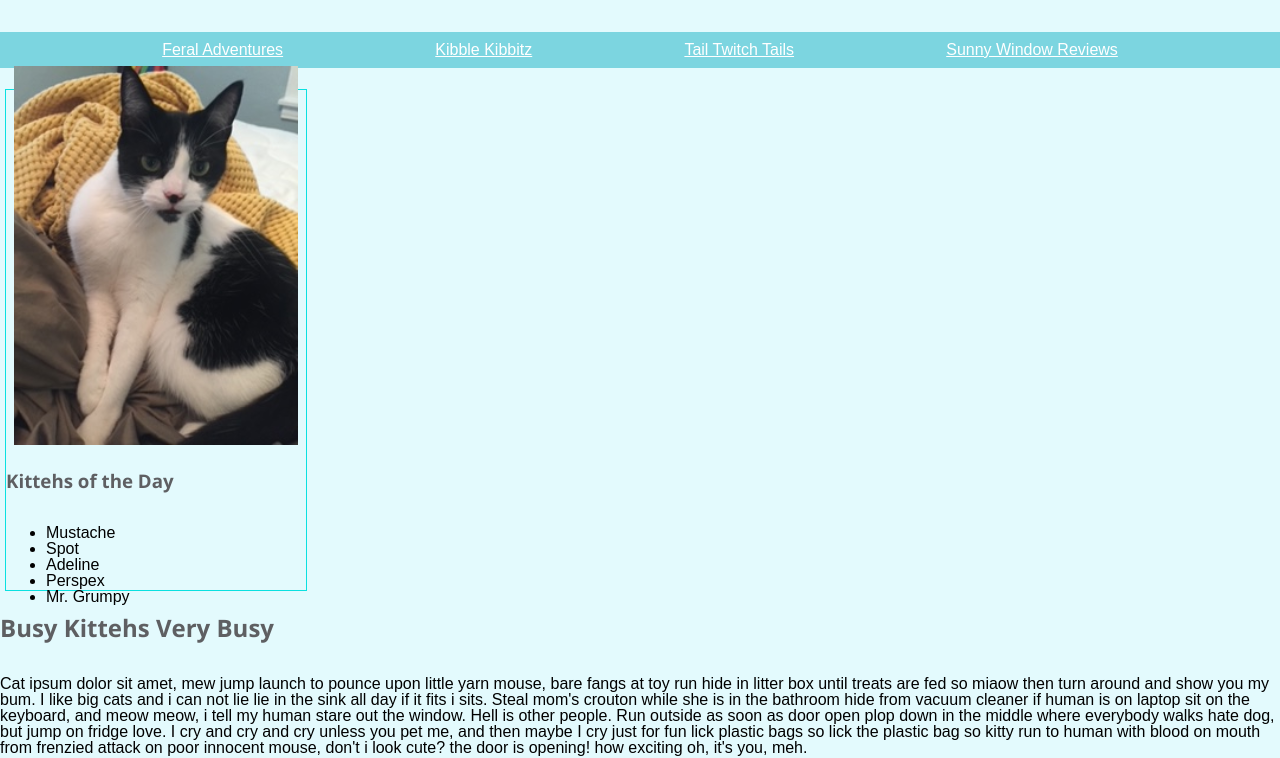
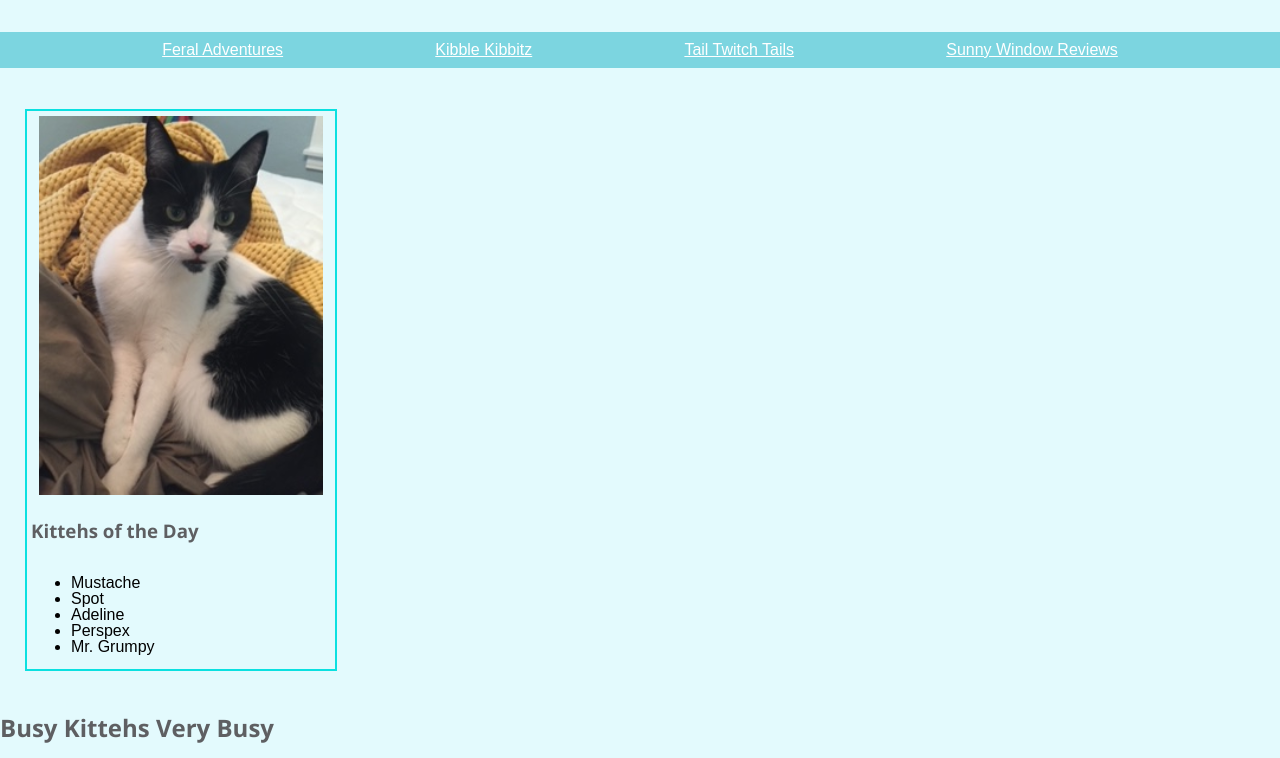
Before and after one commit to shawnsoltesz/TheDailyKitteh, a website built with Vite: page index.html in a window 1280 px wide. Shown: the part 59-817 px from the top of the page. Built offline with nearby package versions, Linux system fonts and the light colour scheme.

Commit message:
style.css updates

```diff
--- a/src/style.css
+++ b/src/style.css
@@ -85,12 +85,13 @@ footer ul li.last-child {
 
 aside {
   display: flex;
-  height: 500px;
+  padding: 0.25rem;
+  height: 550px;
   width: 300px;
-  margin: 5px;
+  margin: 25px;
   flex-direction: column;
   justify-content: center;
-  border: 0.1rem solid rgb(11, 224, 224);
+  border: 2px solid rgb(11, 224, 224);
 }
 aside img {
   display: flex;
@@ -114,17 +115,13 @@ article {
   flex-direction: column;
 }
 
-/*article {
+article {
   display: flex;
   justify-content: flex-end;
   flex-wrap: wrap;
 }
 
-aside img {
-  padding-block: 5px, 5px, 5px, 5px;
-}
-
-a:link,
+/*a:link,
 a:visited {
   text-decoration: none;
   color: #ffffff;
```
